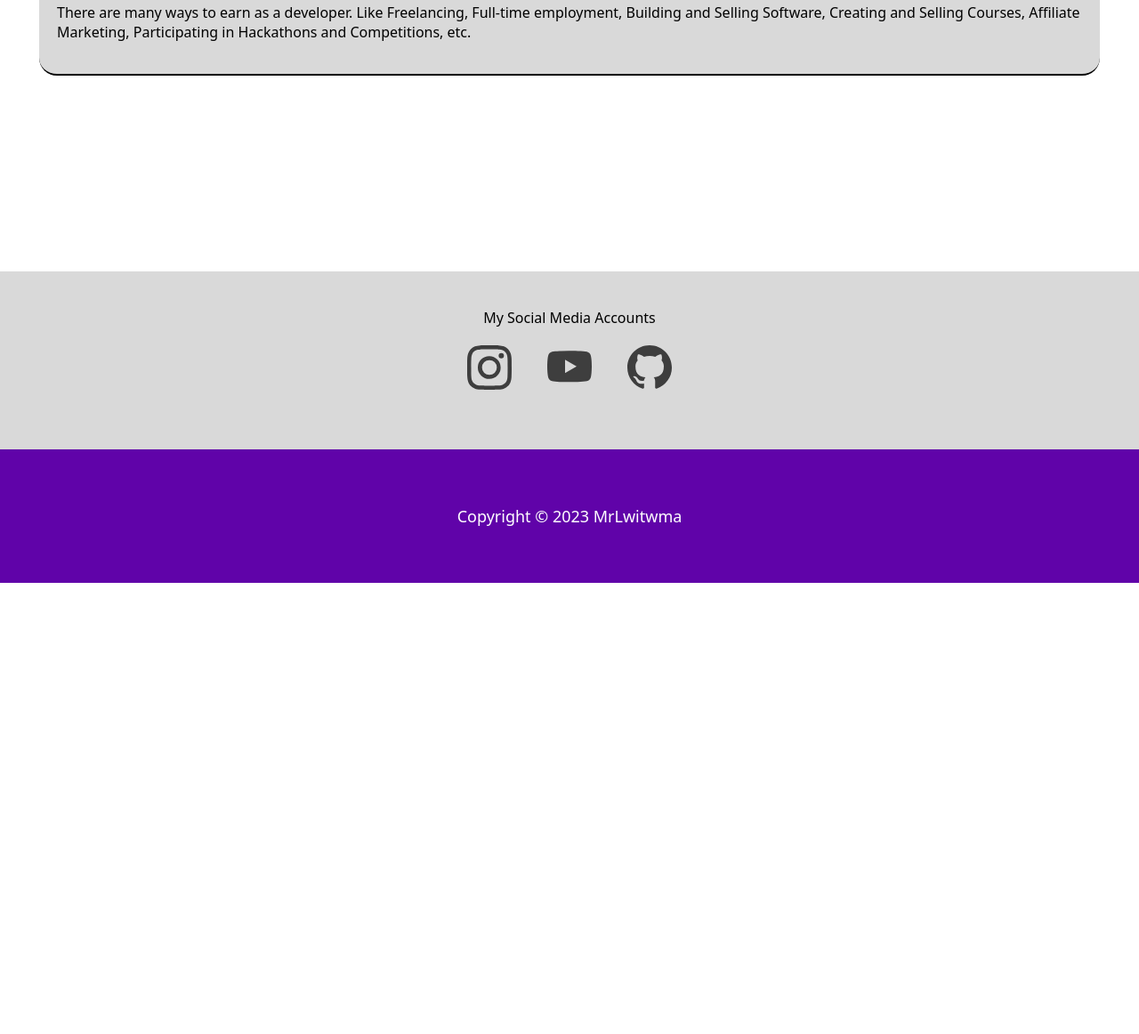
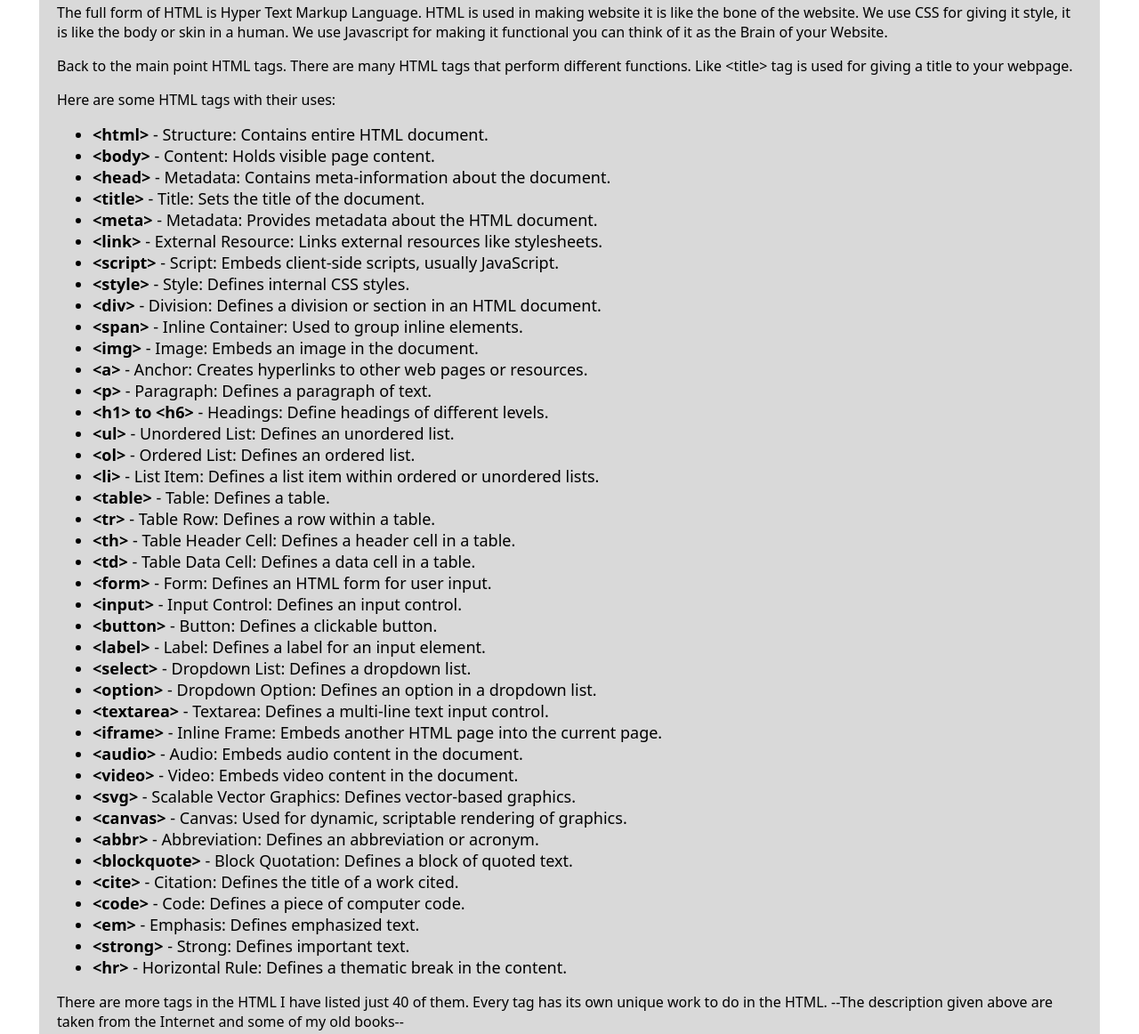
Before and after one commit to MrLwitwma/mrlwitwma.in, a plain HTML site: page blogs/html-tags/index.html in a window 1280 px wide. Shown: the part 236-1398 px from the top of the page at 89% size. Before the commit the page ends 891 px from the top, so only its background shows below. Drawn offline with Linux system fonts and the light colour scheme; files that its build step writes are made by us from their sources.

Commit message:
Add files via upload

```diff
--- a/blogs/blog.css
+++ b/blogs/blog.css
@@ -131,6 +131,10 @@ header #search.large::after{
 .blog p{
     font-weight: 500;
 }
+.blog li{
+    font-size: 18px;
+    font-weight: 500;
+}
 
 footer{
     display: flex;
--- a/blogs/html-tags/index.html
+++ b/blogs/html-tags/index.html
@@ -5,6 +5,7 @@
     <meta name="viewport" content="width=device-width, initial-scale=1.0">
     <title>MrLwitwma | Blogs</title>
     <link rel="stylesheet" href="style.css">
+    <link rel="icon" href="/static/img/icon.png" type="image/x-icon">
     <link rel="stylesheet" href="../blog.css">
     <meta name="google-adsense-account" content="ca-pub-8723574140909017">
     <script async src="https://pagead2.googlesyndication.com/pagead/js/adsbygoogle.js?client=ca-pub-8723574140909017"
@@ -40,11 +41,53 @@
         <div class="blog">
             <h2>HTML tags and their Uses.</h2>
             <h3>MrLwitwma | <span>14-02-2024</span></h3>
-            <p>
-                There are many ways to earn as a developer. Like Freelancing, Full-time employment, Building and Selling Software, Creating and Selling Courses, Affiliate Marketing, Participating in Hackathons and Competitions, etc.
-                <br>
-                &Tab;
+            <p>The full form of HTML is Hyper Text Markup Language. HTML is used in making website it is like the bone of the website. We use CSS for giving it style, it is like the body or skin in a human. We use Javascript for making it functional you can think of it as the Brain of your Website.</p>
+            <p>Back to the main point HTML tags. There are many HTML tags that perform different functions. Like &lt;title> tag is used for giving a title to your webpage.</p>
+            <p>Here are some HTML tags with their uses:
+                <ul>
+                    <li><strong>&lt;html></strong> - Structure: Contains entire HTML document.</li>
+                    <li><strong>&lt;body></strong> - Content: Holds visible page content.</li>
+                    <li><strong>&lt;head></strong> - Metadata: Contains meta-information about the document.</li>
+                    <li><strong>&lt;title></strong> - Title: Sets the title of the document.</li>
+                    <li><strong>&lt;meta></strong> - Metadata: Provides metadata about the HTML document.</li>
+                    <li><strong>&lt;link></strong> - External Resource: Links external resources like stylesheets.</li>
+                    <li><strong>&lt;script></strong> - Script: Embeds client-side scripts, usually JavaScript.</li>
+                    <li><strong>&lt;style></strong> - Style: Defines internal CSS styles.</li>
+                    <li><strong>&lt;div></strong> - Division: Defines a division or section in an HTML document.</li>
+                    <li><strong>&lt;span></strong> - Inline Container: Used to group inline elements.</li>
+                    <li><strong>&lt;img></strong> - Image: Embeds an image in the document.</li>
+                    <li><strong>&lt;a></strong> - Anchor: Creates hyperlinks to other web pages or resources.</li>
+                    <li><strong>&lt;p></strong> - Paragraph: Defines a paragraph of text.</li>
+                    <li><strong>&lt;h1> to &lt;h6></strong> - Headings: Define headings of different levels.</li>
+                    <li><strong>&lt;ul></strong> - Unordered List: Defines an unordered list.</li>
+                    <li><strong>&lt;ol></strong> - Ordered List: Defines an ordered list.</li>
+                    <li><strong>&lt;li></strong> - List Item: Defines a list item within ordered or unordered lists.</li>
+                    <li><strong>&lt;table></strong> - Table: Defines a table.</li>
+                    <li><strong>&lt;tr></strong> - Table Row: Defines a row within a table.</li>
+                    <li><strong>&lt;th></strong> - Table Header Cell: Defines a header cell in a table.</li>
+                    <li><strong>&lt;td></strong> - Table Data Cell: Defines a data cell in a table.</li>
+                    <li><strong>&lt;form></strong> - Form: Defines an HTML form for user input.</li>
+                    <li><strong>&lt;input></strong> - Input Control: Defines an input control.</li>
+                    <li><strong>&lt;button></strong> - Button: Defines a clickable button.</li>
+                    <li><strong>&lt;label></strong> - Label: Defines a label for an input element.</li>
+                    <li><strong>&lt;select></strong> - Dropdown List: Defines a dropdown list.</li>
+                    <li><strong>&lt;option></strong> - Dropdown Option: Defines an option in a dropdown list.</li>
+                    <li><strong>&lt;textarea></strong> - Textarea: Defines a multi-line text input control.</li>
+                    <li><strong>&lt;iframe></strong> - Inline Frame: Embeds another HTML page into the current page.</li>
+                    <li><strong>&lt;audio></strong> - Audio: Embeds audio content in the document.</li>
+                    <li><strong>&lt;video></strong> - Video: Embeds video content in the document.</li>
+                    <li><strong>&lt;svg></strong> - Scalable Vector Graphics: Defines vector-based graphics.</li>
+                    <li><strong>&lt;canvas></strong> - Canvas: Used for dynamic, scriptable rendering of graphics.</li>
+                    <li><strong>&lt;abbr></strong> - Abbreviation: Defines an abbreviation or acronym.</li>
+                    <li><strong>&lt;blockquote></strong> - Block Quotation: Defines a block of quoted text.</li>
+                    <li><strong>&lt;cite></strong> - Citation: Defines the title of a work cited.</li>
+                    <li><strong>&lt;code></strong> - Code: Defines a piece of computer code.</li>
+                    <li><strong>&lt;em></strong> - Emphasis: Defines emphasized text.</li>
+                    <li><strong>&lt;strong></strong> - Strong: Defines important text.</li>
+                    <li><strong>&lt;hr></strong> - Horizontal Rule: Defines a thematic break in the content.</li>
+                </ul>
             </p>
+            <p>There are more tags in the HTML I have listed just 40 of them. Every tag has its own unique work to do in the HTML. --The description given above are taken from the Internet and some of my old books--</p>
         </div>
     </div>
     <footer>
```
Also changed, not shown: blogs/how-to-earn-as-a-developer/index.html (+1 -0 lines), blogs/index.html (+1 -0 lines), projects/c++/index.html (+1 -0 lines), projects/css/index.html (+1 -0 lines), projects/html/index.html (+1 -0 lines), projects/index.html (+1 -0 lines), projects/js/index.html (+1 -0 lines), projects/python/index.html (+1 -0 lines).
